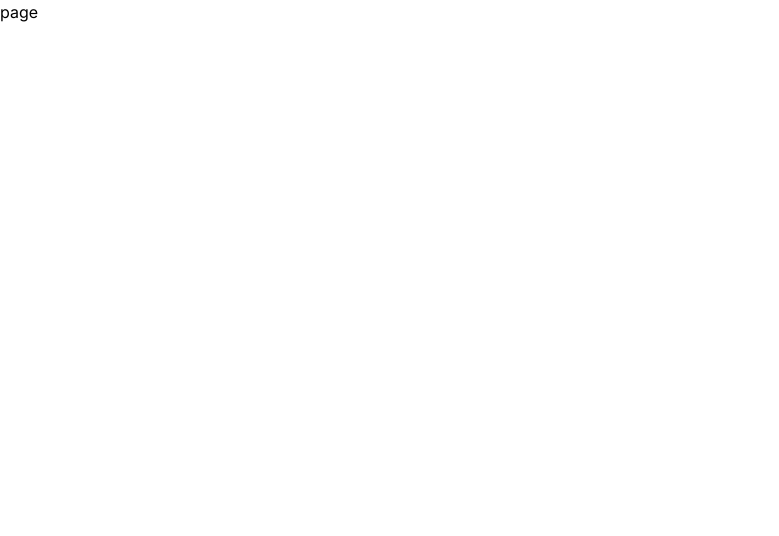
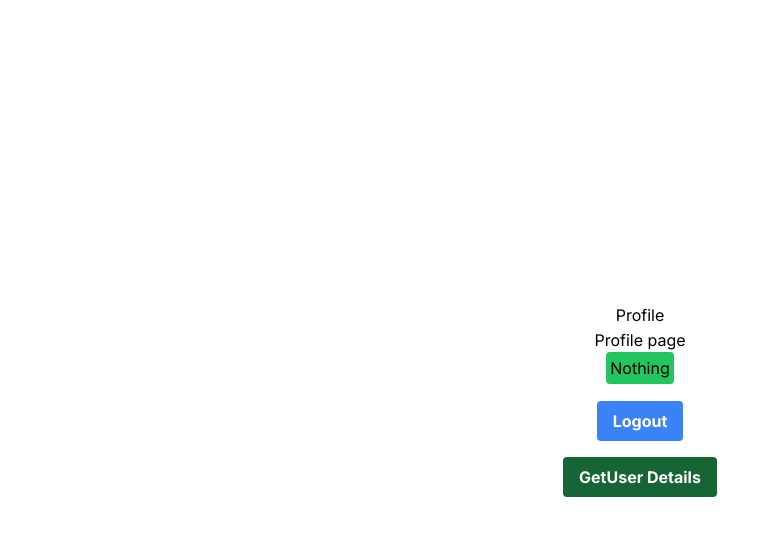
Before and after one commit to Arapsiyo/ecommerce, a Next.js app: page /profile in a window 1280 px wide. Shown: the top 536 px of the page, without its empty margins (0-779 px from the left). Built offline with nearby package versions, Linux system fonts and the light colour scheme.

Commit message:
add profile page

```diff
--- a/src/app/api/users/login/route.ts
+++ b/src/app/api/users/login/route.ts
@@ -1,4 +1,4 @@
-import { prisma } from '@/app/lib/prisma';
+import { prisma } from '@/lib/prisma';
 import { NextRequest, NextResponse } from 'next/server';
 import bcryptjs from 'bcryptjs';
 import jwt from 'jsonwebtoken';
--- /dev/null
+++ b/src/app/api/users/me/route.ts
@@ -0,0 +1,22 @@
+import { NextRequest, NextResponse } from 'next/server';
+import { getDataFromToken } from '@/helpers/getDataFromTokens';
+import { prisma } from '@/lib/prisma';
+
+export const GET = async (req: NextRequest) => {
+  try {
+    const userId = await getDataFromToken(req);
+
+    const user = await prisma.user.findFirst({
+      where: {
+        id: userId,
+      },
+    });
+
+    return NextResponse.json({
+      message: 'User found',
+      data: user,
+    });
+  } catch (error: any) {
+    return NextResponse.json({ error: error.message }, { status: 400 });
+  }
+};
--- a/src/app/profile/page.tsx
+++ b/src/app/profile/page.tsx
@@ -1,7 +1,58 @@
-import React from 'react';
+'use client';
+import axios from 'axios';
+import Link from 'next/link';
+import React, { useState } from 'react';
+import { toast } from 'react-hot-toast';
+import { useRouter } from 'next/navigation';
 
-const page = () => {
-  return <div>page</div>;
-};
+export default function ProfilePage() {
+  const router = useRouter();
+  const [data, setData] = useState('nothing');
+  const logout = async () => {
+    try {
+      await axios.get('/api/users/logout');
+      toast.success('Logout successful');
+      router.push('/login');
+    } catch (error: any) {
+      console.log(error.message);
+      toast.error(error.message);
+    }
+  };
 
-export default page;
+  const getUserDetails = async () => {
+    const res = await axios.get('/api/users/me');
+    console.log(res.data);
+
+    setData(res.data.data._id);
+    console.log('data usestate, ', data);
+  };
+
+  return (
+    <div className="flex flex-col items-center justify-center min-h-screen py-2">
+      <h1>Profile</h1>
+      <hr />
+      <p>Profile page</p>
+      <h2 className="p-1 rounded bg-green-500">
+        {data === 'nothing' ? (
+          'Nothing'
+        ) : (
+          <Link href={`/profile/${data}`}>{data}</Link>
+        )}
+      </h2>
+      <hr />
+      <button
+        onClick={logout}
+        className="bg-blue-500 mt-4 hover:bg-blue-700 text-white font-bold py-2 px-4 rounded"
+      >
+        Logout
+      </button>
+
+      <button
+        onClick={getUserDetails}
+        className="bg-green-800 mt-4 hover:bg-blue-700 text-white font-bold py-2 px-4 rounded"
+      >
+        GetUser Details
+      </button>
+    </div>
+  );
+}
--- /dev/null
+++ b/src/helpers/getDataFromTokens.ts
@@ -0,0 +1,12 @@
+import { NextRequest } from 'next/server';
+import jwt from 'jsonwebtoken';
+
+export const getDataFromToken = (req: NextRequest) => {
+  try {
+    const token = req.cookies.get('token')?.value || '';
+    const decodedToken: any = jwt.verify(token, process.env.TOKEN_SECRET!);
+    return decodedToken.id;
+  } catch (error: any) {
+    throw new Error(error.message);
+  }
+};
```
Also changed, not shown: src/lib/prisma.ts (renamed from src/app/lib/prisma.ts).
